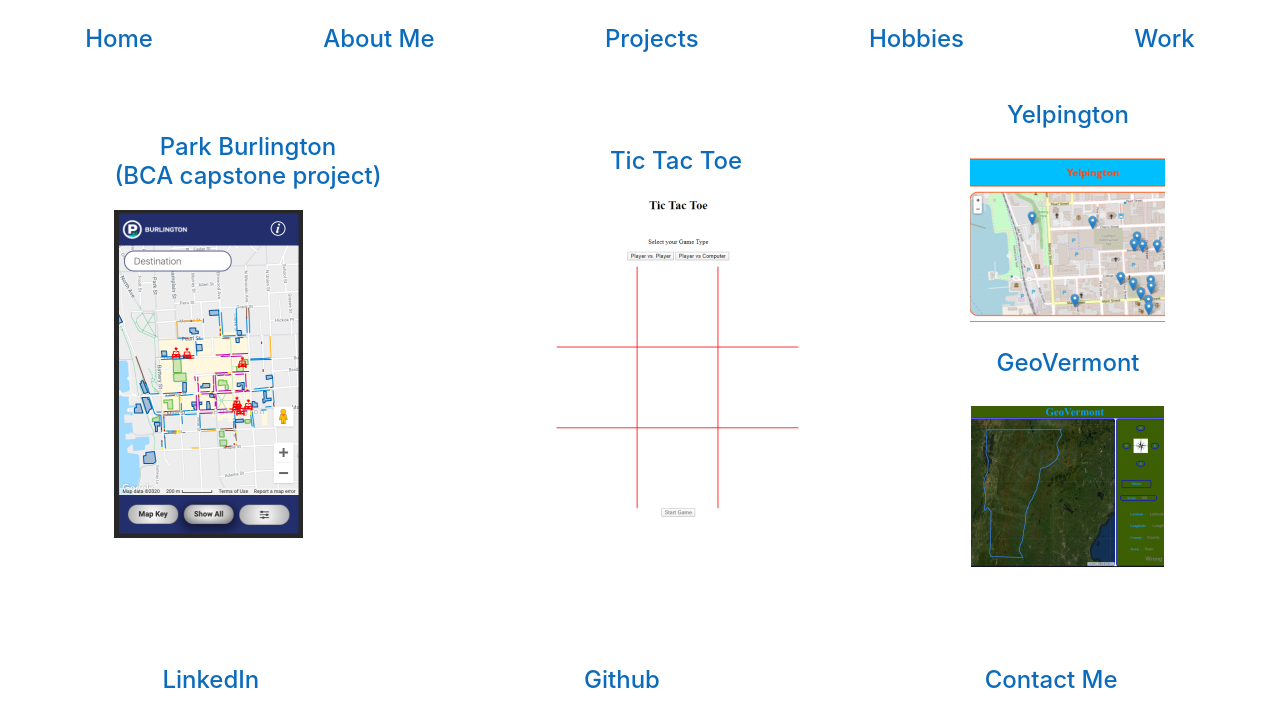
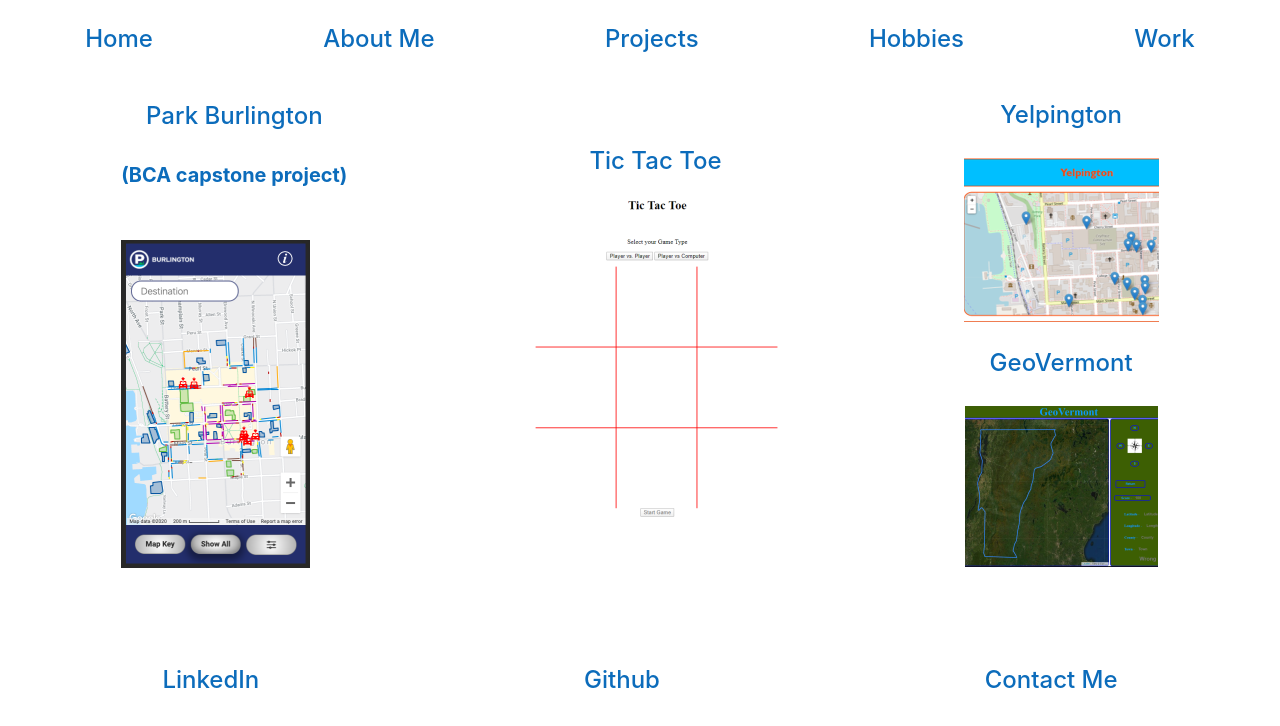
Before and after one commit to foxflyer40/Michael-Muzzy-portfolio, a React (Create React App) app in the folder client/: page /projects in a window 1280 px wide. Shown: the top 726 px of the page. Built offline with nearby package versions, Linux system fonts and the light colour scheme.

Commit message:
resize text btv

```diff
--- a/client/src/Projects.js
+++ b/client/src/Projects.js
@@ -24,7 +24,7 @@
                <div className='projectLabel'>
                   Park Burlington
                      <br />
-                     (BCA capstone project)
+                     <h5>(BCA capstone project)</h5>
                </div>
                <br />
                <a
```
